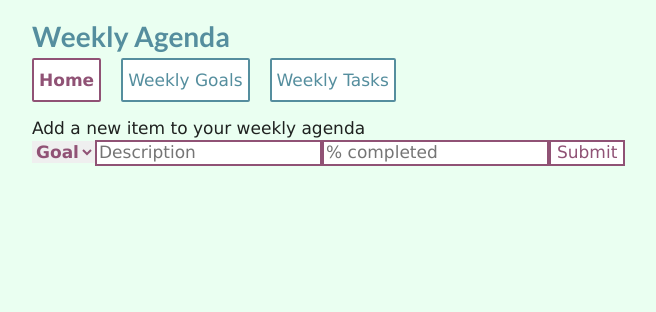
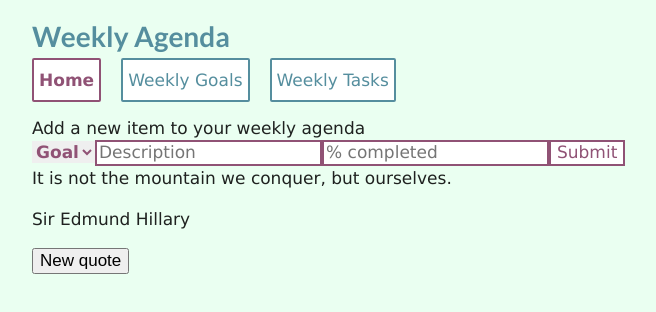
Before and after one commit to melissamfields12/weekly-agenda-app, a React (Create React App) app: page / in a window 1280 px wide. Shown: the top 312 px of the page, without its empty margins (272-928 px from the left). Built offline with nearby package versions, Linux system fonts and the light colour scheme; data requests are answered from the project's data file.

Commit message:
Get the random productivity quotes working.

```diff
--- a/db.json
+++ b/db.json
@@ -84,82 +84,82 @@
   "quotes": [
     {
       "id": 1,
-      "quote": "Pleasure in the job puts the perfection in the work.",
+      "text": "Pleasure in the job puts the perfection in the work.",
       "author": "Aristotle"
     },
     {
       "id": 2,
-      "quote": "It is not the mountain we conquer, but ourselves.",
+      "text": "It is not the mountain we conquer, but ourselves.",
       "author": "Sir Edmund Hillary"
     },
     {
       "id": 3,
-      "quote": "If there are nine rabbits on the ground, if you want to catch one, just focus on one.",
+      "text": "If there are nine rabbits on the ground, if you want to catch one, just focus on one.",
       "author": "Jack Ma"
     },
     {
       "id": 4,
-      "quote": "You may delay, but time will not.",
+      "text": "You may delay, but time will not.",
       "author": "Benjamin Franklin"
     },
     {
       "id": 5,
-      "quote": "Productivity is never an accident. It is always the result of a commitment to excellence, intelligent planning, and focused effort.",
+      "text": "Productivity is never an accident. It is always the result of a commitment to excellence, intelligent planning, and focused effort.",
       "author": "Paul J. Meyer"
     },
     {
       "id": 6,
-      "quote": "If we all did the things we are capable of doing, we would literally astound ourselves.",
+      "text": "If we all did the things we are capable of doing, we would literally astound ourselves.",
       "author": "Thomas Edison"
     },
     {
       "id": 7,
-      "quote": "The way to get started is to quit talking and begin doing.",
+      "text": "The way to get started is to quit talking and begin doing.",
       "author": "Walt Disney"
     },
     {
       "id": 8,
-      "quote": "While one person hesitates because he feels inferior, the other is busy making mistakes and becoming superior.",
+      "text": "While one person hesitates because he feels inferior, the other is busy making mistakes and becoming superior.",
       "author": "Henry C. Link"
     },
     {
       "id": 9,
-      "quote": "You must remain focused on your journey to greatness.",
+      "text": "You must remain focused on your journey to greatness.",
       "author": "Les Brown"
     },
     {
       "id": 10,
-      "quote": "The big secret in life is that there is no big secret. Whatever your goal, you can get there if you're willing to work.",
+      "text": "The big secret in life is that there is no big secret. Whatever your goal, you can get there if you're willing to work.",
       "author": "Oprah Winfrey"
     },
     {
       "id": 11,
-      "quote": "Nothing is particularly hard when you divide it into small jobs.",
+      "text": "Nothing is particularly hard when you divide it into small jobs.",
       "author": "Henry Ford"
     },
     {
       "id": 12,
-      "quote": "You don't have to see the whole staircase, just take the first step.",
+      "text": "You don't have to see the whole staircase, just take the first step.",
       "author": "Martin Luther King"
     },
     {
       "id": 13,
-      "quote": "If you spend too much time thinking about a thing, you'll never get it done.",
+      "text": "If you spend too much time thinking about a thing, you'll never get it done.",
       "author": "Bruce Lee"
     },
     {
       "id": 14,
-      "quote": "Motivation is what gets you started. Habit is what keeps you going.",
+      "text": "Motivation is what gets you started. Habit is what keeps you going.",
       "author": "Jim Rohn"
     },
     {
       "id": 15,
-      "quote": "Practice isn't the thing you do once you're good. It's the thing you do that makes you good.",
+      "text": "Practice isn't the thing you do once you're good. It's the thing you do that makes you good.",
       "author": "Malcolm Gladwell"
     },
     {
       "id": 16,
-      "quote": "Our greatest glory is not in never failing, but in getting up every time we do.",
+      "text": "Our greatest glory is not in never failing, but in getting up every time we do.",
       "author": "Confucius"
     }
   ]
--- a/src/components/Home.js
+++ b/src/components/Home.js
@@ -1,12 +1,34 @@
-import React from "react";
-import HomeCard from "./HomeCard"
+import React, { useEffect, useState } from "react";
 
 function Home() {
+    const [quote, setQuote] = useState({
+        quote: '',
+        author: ''
+    });
+    const [allQuotes, setAllQuotes] = useState([]);
 
+    useEffect(() => {
+        fetch("http://localhost:3004/quotes")
+            .then(resp => resp.json())
+            .then(quoteData => setAllQuotes(quoteData))
+}, [])
+
+    useEffect(() => {
+        if(allQuotes.length) getQuote();
+    }, [allQuotes])
+
+    function getQuote() {
+        const randomNumber = Math.floor(Math.random() * allQuotes.length);
+        const text = allQuotes[randomNumber].text;
+        const author = allQuotes[randomNumber].author;
+        setQuote({text, author})
+    }
 
     return (
-        <div>
-            <HomeCard />
+        <div className="quote-card">
+            <p>{quote.text}</p>
+            <p>{quote.author}</p>
+            <button onClick={getQuote}>New quote</button>
         </div>
     )
 }
--- a/src/components/HomeCard.js
+++ /dev/null
@@ -1,12 +0,0 @@
-import React from "react";
-
-function HomeCard() {
-
-    return (
-        <div>
-
-        </div>
-    )
-}
-
-export default HomeCard;
```
Also changed, not shown: src/components/App.js (+13 -0 lines).
